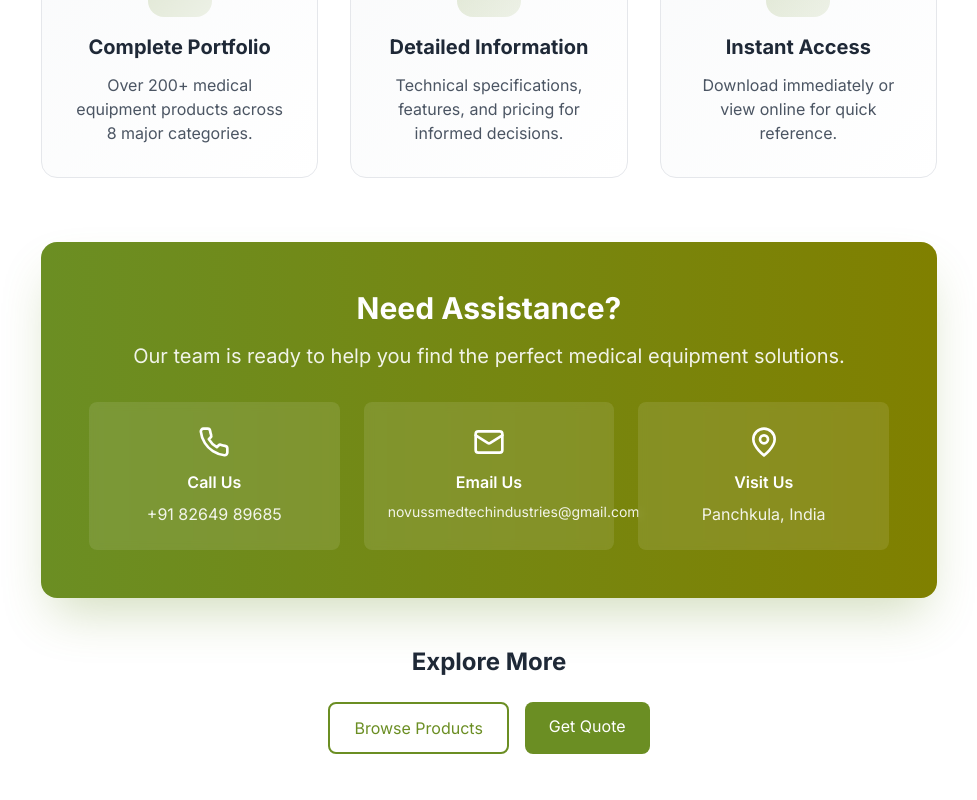
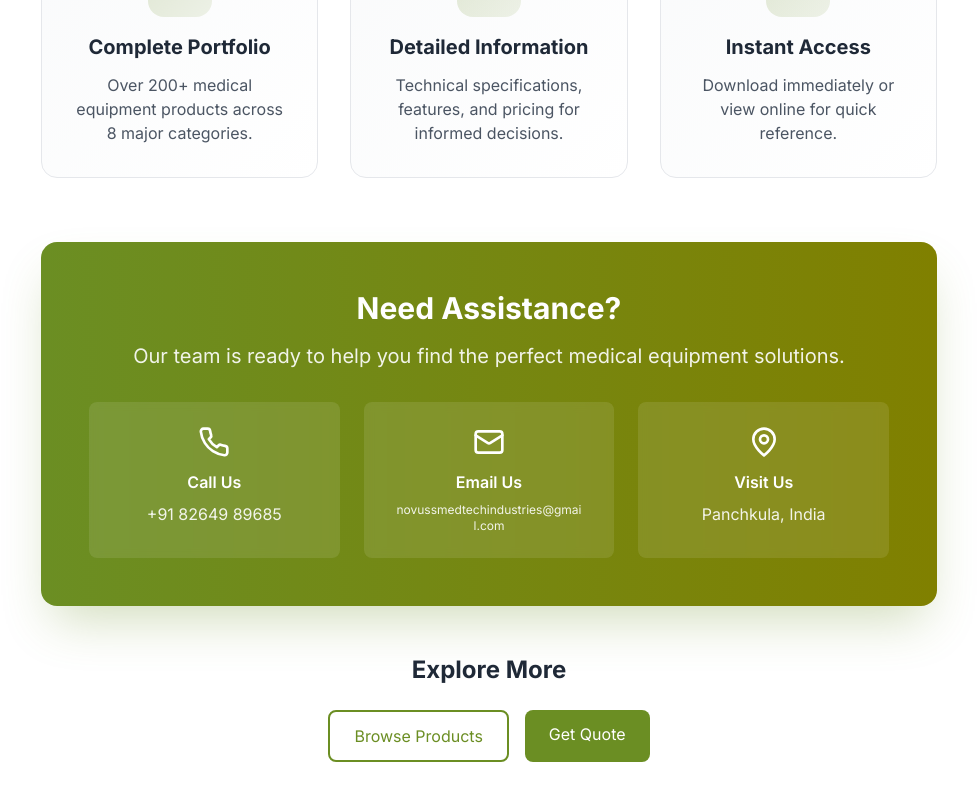
Before and after one commit to nikhilbhardwaj15/novuss-medtech-website, a React (Vite) app: page /brochure-download in a window 1280 px wide. Shown: the part 1017-1817 px from the top of the page, without its empty margins (151-1128 px from the left). Built offline with nearby package versions, Linux system fonts and the light colour scheme.

Commit message:
Fixed email formatting to fit in box

```diff
--- a/src/pages/BrochureDownload.tsx
+++ b/src/pages/BrochureDownload.tsx
@@ -130,7 +130,7 @@ export default function BrochureDownload() {
               <div className="bg-white/10 backdrop-blur-sm rounded-lg p-6">
                 <Mail className="w-8 h-8 mx-auto mb-3" />
                 <h3 className="font-semibold mb-2">Email Us</h3>
-                <p className="opacity-90 text-sm">novussmedtechindustries@gmail.com</p>
+                <p className="opacity-90 text-xs break-all px-2">novussmedtechindustries@gmail.com</p>
               </div>
               <div className="bg-white/10 backdrop-blur-sm rounded-lg p-6">
                 <MapPin className="w-8 h-8 mx-auto mb-3" />
```
